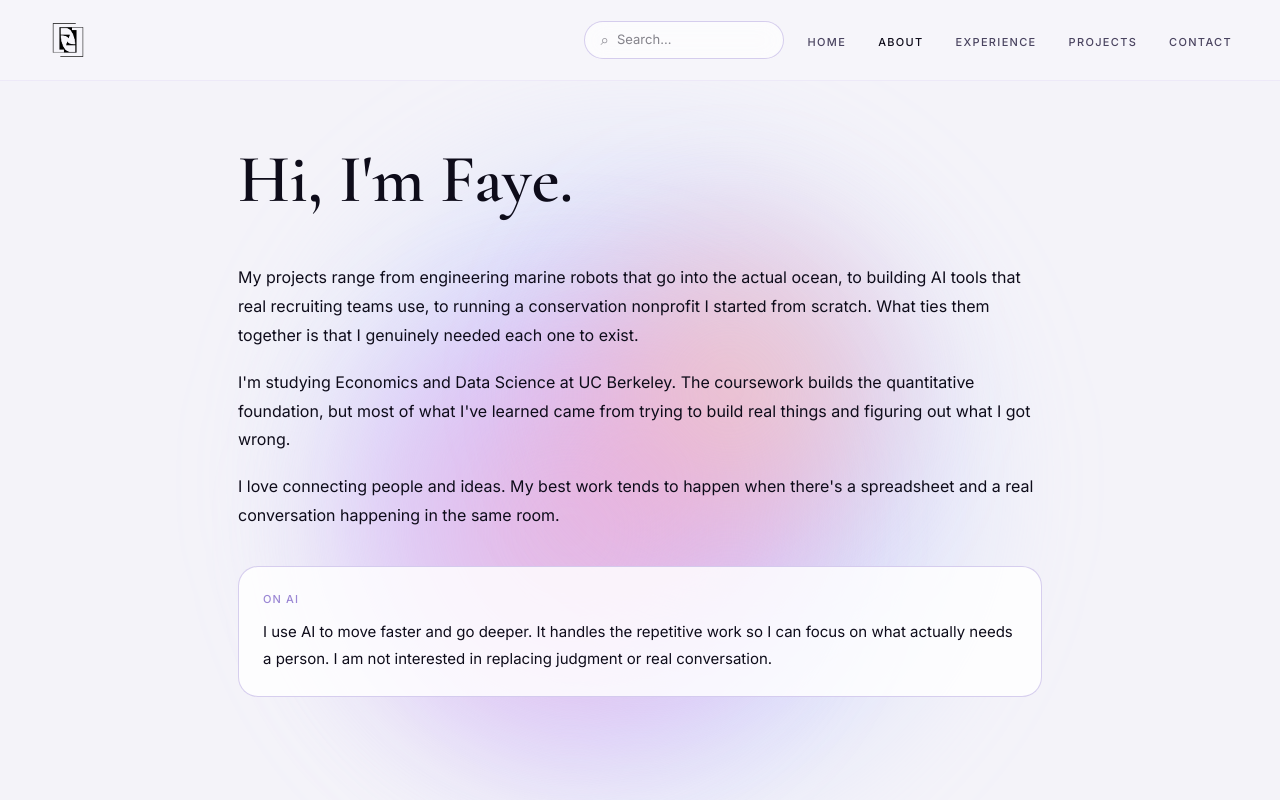
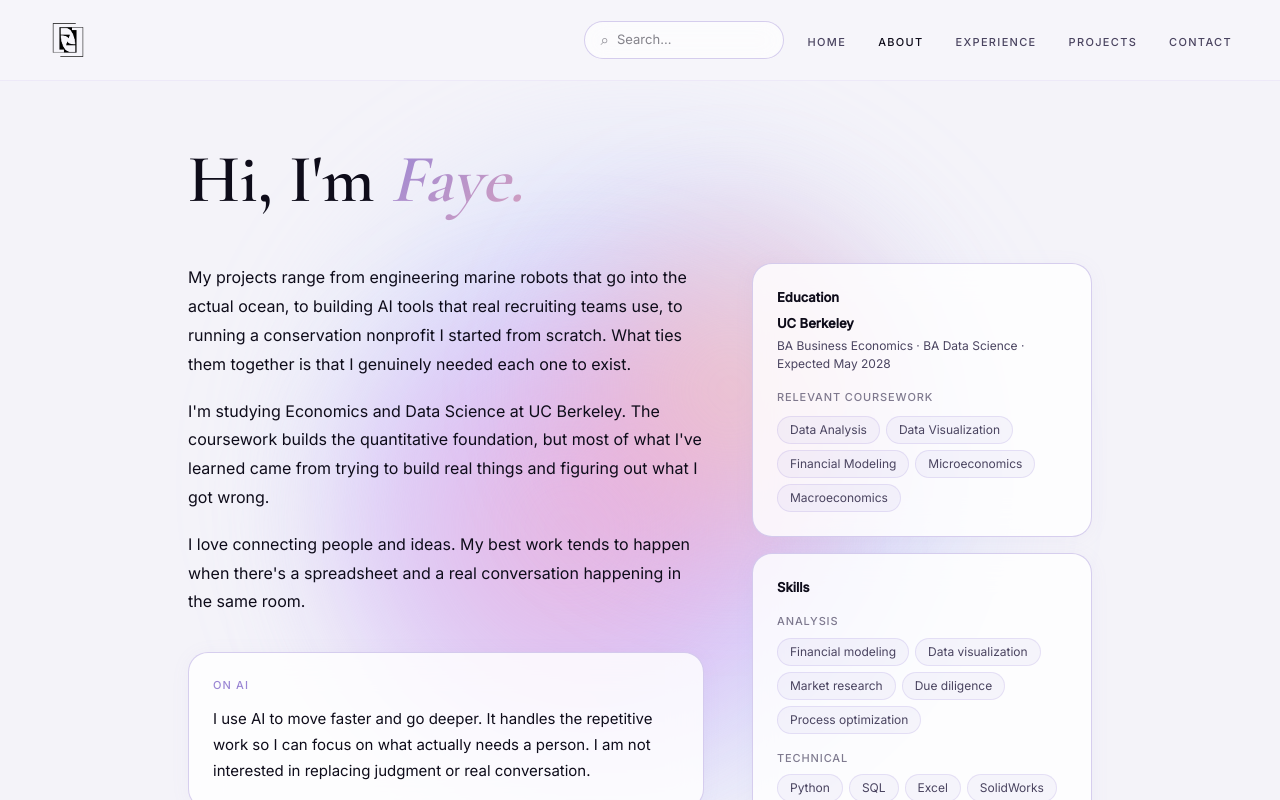
Before and after one commit to flinlabs/new-portfolio, a Next.js app: page /about in a window 1280 px wide. Shown: the top 800 px of the page. Built offline with nearby package versions, Linux system fonts and the light colour scheme.

Commit message:
made about page two columns with education and skills sidebar

```diff
--- a/app/about/page.tsx
+++ b/app/about/page.tsx
@@ -1,6 +1,33 @@
+const skills: Record<string, string[]> = {
+	"Analysis": ["Financial modeling", "Data visualization", "Market research", "Due diligence", "Process optimization"],
+	"Technical": ["Python", "SQL", "Excel", "SolidWorks", "Glide", "Airtable", "Canva"],
+	"Domain": ["Venture capital", "Program management", "Environmental education", "Operations"],
+}
+
+const coursework = ["Data Analysis", "Data Visualization", "Financial Modeling", "Microeconomics", "Macroeconomics"]
+
+const chip: React.CSSProperties = {
+	fontSize: "12px",
+	padding: "4px 12px",
+	borderRadius: "100px",
+	background: "rgba(155,135,212,0.08)",
+	border: "1px solid rgba(155,135,212,0.2)",
+	color: "var(--text-muted)",
+}
+
+const card: React.CSSProperties = {
+	background: "var(--bg-card)",
+	backdropFilter: "blur(16px)",
+	border: "1px solid var(--border)",
+	borderRadius: "20px",
+	padding: "24px",
+	boxShadow: "0 2px 20px rgba(155,135,212,0.06)",
+}
+
 export default function About() {
 	return (
-		<main style={{ maxWidth: "900px", margin: "0 auto", padding: "144px 48px 120px" }}>
+		<main style={{ maxWidth: "1000px", margin: "0 auto", padding: "144px 48px 120px" }}>
+
 			<h1 style={{
 				fontFamily: "var(--font-cormorant)",
 				fontSize: "68px",
@@ -8,8 +35,13 @@ export default function About() {
 				lineHeight: 1.05,
 				marginBottom: "48px",
 			}}>
-				Hi, I&apos;m Faye.
+				Hi, I&apos;m <em style={{ fontStyle: "italic", background: "linear-gradient(135deg,#9B87D4,#D4A0C0)", WebkitBackgroundClip: "text", WebkitTextFillColor: "transparent" }}>Faye.</em>
 			</h1>
+
+			<div style={{ display: "grid", gridTemplateColumns: "1fr 340px", gap: "48px", alignItems: "start" }}>
+
+				{/* Left — bio + On AI */}
+				<div>
 					<div style={{ display: "flex", flexDirection: "column", gap: "18px", fontSize: "16px", lineHeight: 1.8, color: "var(--text)", marginBottom: "36px" }}>
 						<p>
 							My projects range from engineering marine robots that go into the actual ocean,
@@ -27,21 +59,49 @@ export default function About() {
 							a spreadsheet and a real conversation happening in the same room.
 						</p>
 					</div>
-            <div style={{
-				background: "var(--bg-card)",
-				border: "1px solid var(--border)",
-				borderRadius: "20px",
-				padding: "24px",
-			}}>
-				<p style={{ fontSize: "11px", fontWeight: 500, letterSpacing: "0.1em", textTransform: "uppercase", color: "var(--lavender)", marginBottom: "12px" }}>
-					On AI
-				</p>
+
+					<div style={card}>
+						<p style={{ fontSize: "11px", fontWeight: 500, letterSpacing: "0.1em", textTransform: "uppercase", color: "var(--lavender)", marginBottom: "12px" }}>On AI</p>
 						<p style={{ fontSize: "15px", lineHeight: 1.75, color: "var(--text)" }}>
 							I use AI to move faster and go deeper. It handles the repetitive work so I can
 							focus on what actually needs a person. I am not interested in replacing judgment
 							or real conversation.
 						</p>
 					</div>
+				</div>
+
+				{/* Right — Education + Skills */}
+				<div style={{ display: "flex", flexDirection: "column", gap: "16px" }}>
+
+					<div style={card}>
+						<p style={{ fontSize: "13px", fontWeight: 600, color: "var(--text)", marginBottom: "6px" }}>Education</p>
+						<p style={{ fontSize: "13px", fontWeight: 600, marginBottom: "4px" }}>UC Berkeley</p>
+						<p style={{ fontSize: "12px", color: "var(--text-muted)", marginBottom: "16px", lineHeight: 1.5 }}>
+							BA Business Economics · BA Data Science · Expected May 2028
+						</p>
+						<p style={{ fontSize: "11px", fontWeight: 500, letterSpacing: "0.08em", textTransform: "uppercase", color: "var(--text-muted)", marginBottom: "10px", opacity: 0.7 }}>Relevant Coursework</p>
+						<div style={{ display: "flex", flexWrap: "wrap", gap: "6px" }}>
+							{coursework.map(c => <span key={c} style={chip}>{c}</span>)}
+						</div>
+					</div>
+
+					<div style={card}>
+						<p style={{ fontSize: "13px", fontWeight: 600, color: "var(--text)", marginBottom: "16px" }}>Skills</p>
+						<div style={{ display: "flex", flexDirection: "column", gap: "16px" }}>
+							{Object.entries(skills).map(([category, items]) => (
+								<div key={category}>
+									<p style={{ fontSize: "11px", fontWeight: 500, letterSpacing: "0.08em", textTransform: "uppercase", color: "var(--text-muted)", marginBottom: "8px", opacity: 0.7 }}>{category}</p>
+									<div style={{ display: "flex", flexWrap: "wrap", gap: "6px" }}>
+										{items.map(skill => <span key={skill} style={chip}>{skill}</span>)}
+									</div>
+								</div>
+							))}
+						</div>
+					</div>
+
+				</div>
+			</div>
+
 		</main>
 	)
 }
```
Lines whose indentation alone changed are shown as unchanged.
